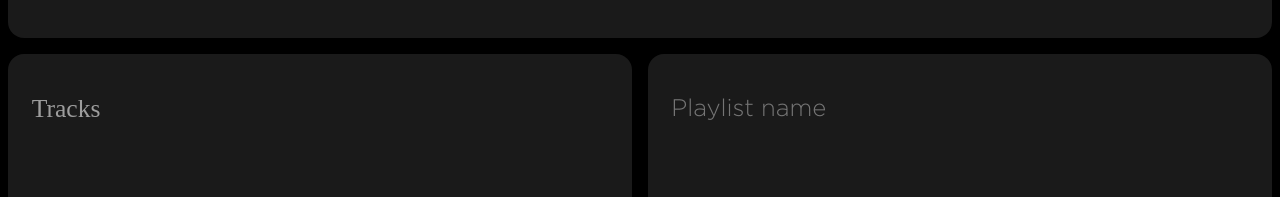
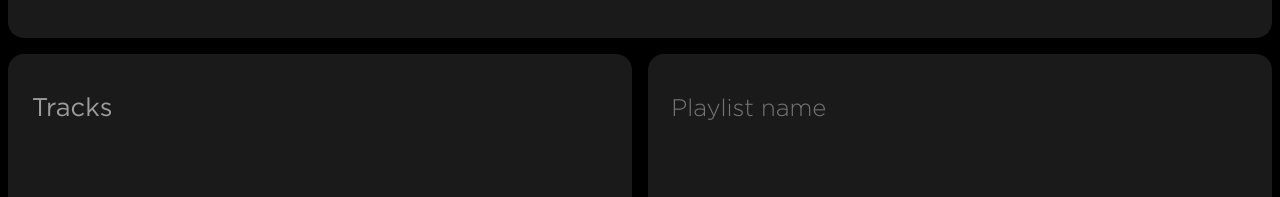
Before and after one commit to ElijahInamarga/jammy, a React (Create React App) app: page / in a window 1280 px wide. Shown: the part 413-610 px from the top of the page. Built offline with nearby package versions, Linux system fonts and the light colour scheme.

Commit message:
corrected results header font

```diff
--- a/src/components/App/App.jsx
+++ b/src/components/App/App.jsx
@@ -55,7 +55,7 @@ export default function App() {
             </div>
             <div className={styles.wrapper2}>
                 <div className={styles.results}>
-                    <h2 className={styles.tracksheader}>Tracks</h2>
+                    <h2 className={styles.header}>Tracks</h2>
                     <SearchResults
                         searchResults={searchResults}
                         addToPlaylist={addToPlaylist}
--- a/src/components/App/App.module.css
+++ b/src/components/App/App.module.css
@@ -1,6 +1,11 @@
 @font-face {
     font-family: 'logo font';
     src: url(../../../public/fonts/Gotham-Bold.otf);
+}
+
+@font-face {
+    font-family: 'Spotify font';
+    src: url('../../../public/fonts/GothamBook.ttf');
 }
 
 button {
@@ -27,11 +32,12 @@ button {
     margin: 0.5em;
 }
 
-.tracksheader {
+.header {
     color: #9d9d9d;
     padding: 1em;
     padding-left: 0.3em;
     font-size: 1.6em;
+    font-family: 'Spotify font';
 }
 
 .playlist {
```
